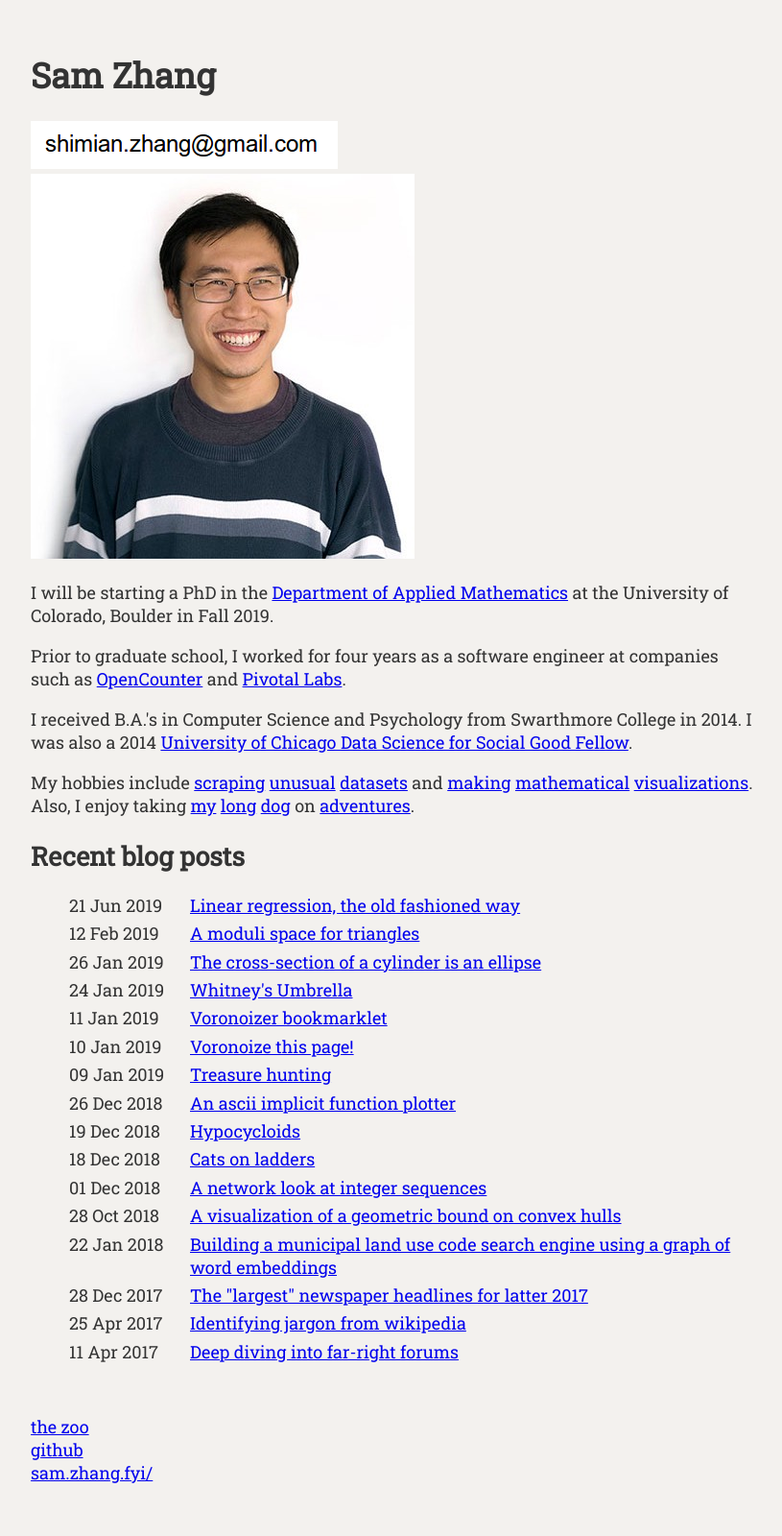
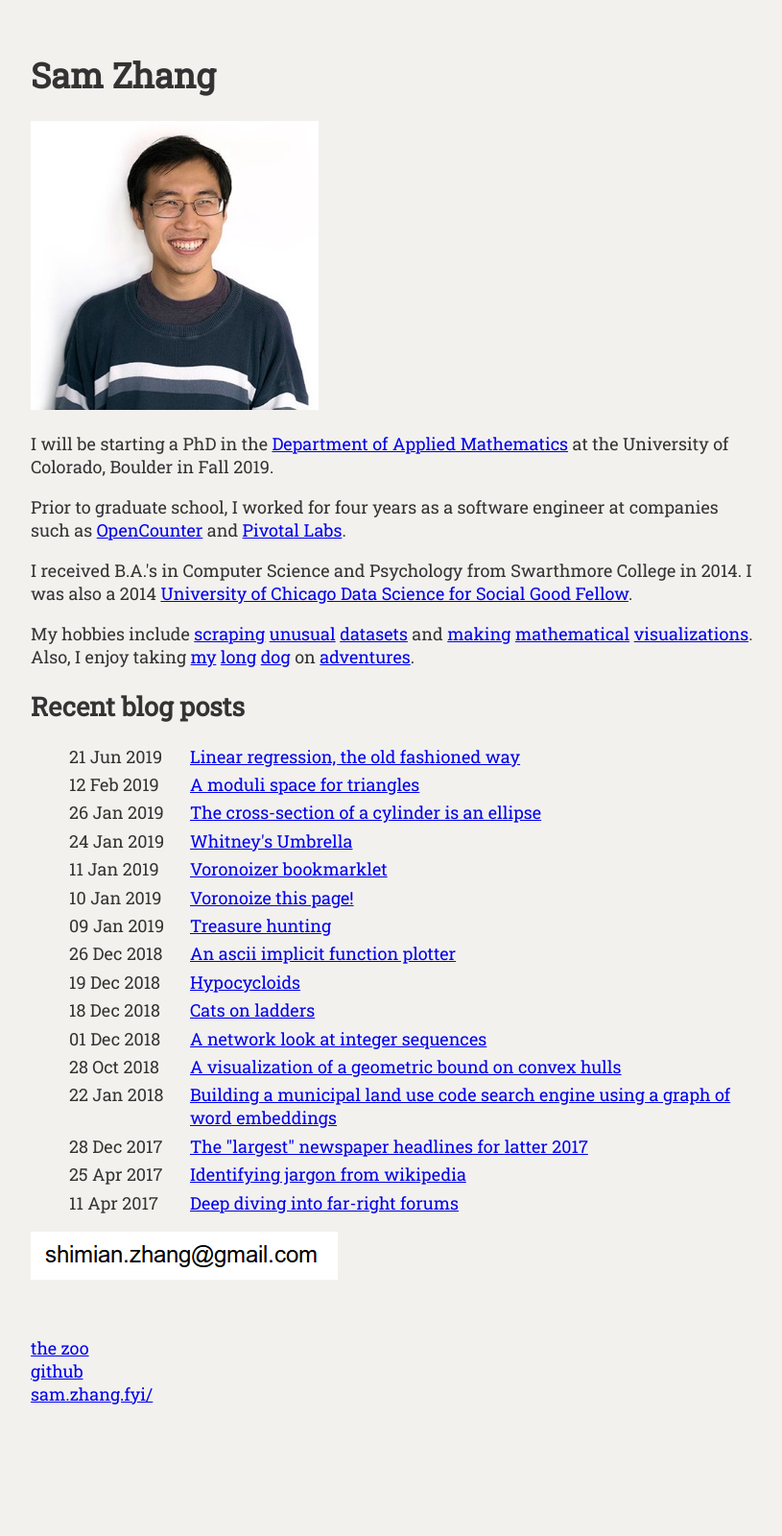
Before and after one commit to samzhang111/samzhang111.github.io, a Jekyll site: the page built from index.html, in a window 1280 px wide. Shown: the whole page at 96% size, without its empty margins (230-1045 px from the left). Built offline with Jekyll 4.4.1, drawn with Linux system fonts in a browser that asks for light colours; after the commit the page ends 1518 px from its top, so only the background shows below that.

Commit message:
rearrange frontpage

```diff
--- a/index.html
+++ b/index.html
@@ -7,11 +7,7 @@ redirect_from: "/html/about/"
 <h1>Sam Zhang</h1>
 
 <div>
-<img alt="my email is shimian dot my last name at gmail.com" src="/images/email.png" />
-</div>
-
-<div>
-<img alt="picture of me" src="/images/me.jpeg" />
+<img width="300px" src="/images/me.jpeg" />
 </div>
 
 <p>
@@ -48,4 +44,8 @@ My hobbies include <a href="/2017/04/11/southern-poverty-law-center/">scraping</
     </ul>
 </div>
 
+<div>
+<img alt="my email is shimian dot my last name at gmail.com" src="/images/email.png" />
 </div>
+
+</div>
```
